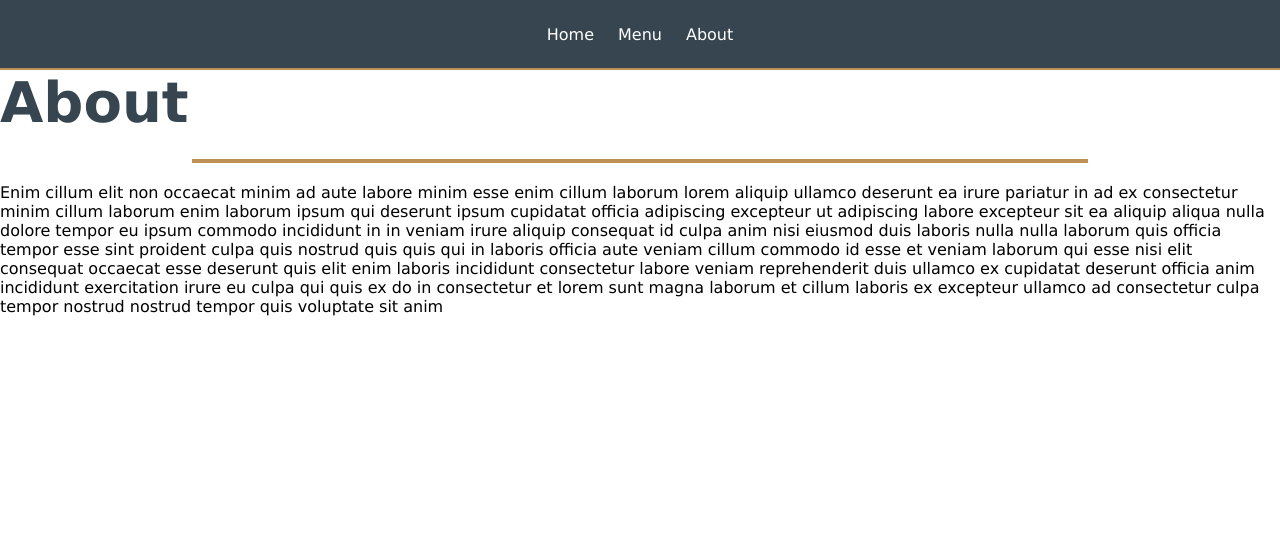
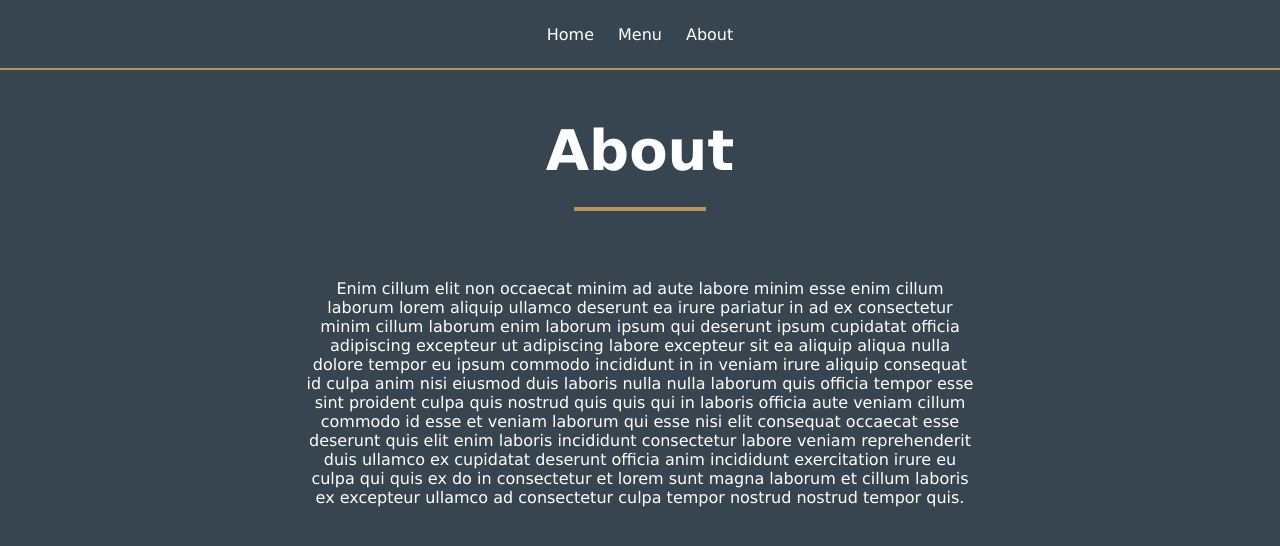
Before and after one commit to zenithyap/restaurant-page, a website built with webpack: page src/template.html in a window 1280 px wide. Both pictures are taken after a click on the button "About". Built offline with nearby package versions, Linux system fonts and the light colour scheme.

Commit message:
Style about

```diff
--- a/src/about.js
+++ b/src/about.js
@@ -5,9 +5,9 @@ export default function renderAbout() {
     content.textContent = "";
 
     const about = createHtmlElement("div", null, "about", null);
-    const title = createHtmlElement("h1", ["dark", "title"], null, "About");
+    const title = createHtmlElement("h1", ["white", "title"], null, "About");
 
-    const aboutDescription = createHtmlElement("p", null, null, "Enim cillum elit non occaecat minim ad aute labore minim esse enim cillum laborum lorem aliquip ullamco deserunt ea irure pariatur in ad ex consectetur minim cillum laborum enim laborum ipsum qui deserunt ipsum cupidatat officia adipiscing excepteur ut adipiscing labore excepteur sit ea aliquip aliqua nulla dolore tempor eu ipsum commodo incididunt in in veniam irure aliquip consequat id culpa anim nisi eiusmod duis laboris nulla nulla laborum quis officia tempor esse sint proident culpa quis nostrud quis quis qui in laboris officia aute veniam cillum commodo id esse et veniam laborum qui esse nisi elit consequat occaecat esse deserunt quis elit enim laboris incididunt consectetur labore veniam reprehenderit duis ullamco ex cupidatat deserunt officia anim incididunt exercitation irure eu culpa qui quis ex do in consectetur et lorem sunt magna laborum et cillum laboris ex excepteur ullamco ad consectetur culpa tempor nostrud nostrud tempor quis voluptate sit anim")
+    const aboutDescription = createHtmlElement("p", ["white"], null, "Enim cillum elit non occaecat minim ad aute labore minim esse enim cillum laborum lorem aliquip ullamco deserunt ea irure pariatur in ad ex consectetur minim cillum laborum enim laborum ipsum qui deserunt ipsum cupidatat officia adipiscing excepteur ut adipiscing labore excepteur sit ea aliquip aliqua nulla dolore tempor eu ipsum commodo incididunt in in veniam irure aliquip consequat id culpa anim nisi eiusmod duis laboris nulla nulla laborum quis officia tempor esse sint proident culpa quis nostrud quis quis qui in laboris officia aute veniam cillum commodo id esse et veniam laborum qui esse nisi elit consequat occaecat esse deserunt quis elit enim laboris incididunt consectetur labore veniam reprehenderit duis ullamco ex cupidatat deserunt officia anim incididunt exercitation irure eu culpa qui quis ex do in consectetur et lorem sunt magna laborum et cillum laboris ex excepteur ullamco ad consectetur culpa tempor nostrud nostrud tempor quis.")
 
     about.appendChild(title);
     about.appendChild(aboutDescription);
--- a/src/styles.css
+++ b/src/styles.css
@@ -59,6 +59,16 @@ button {
     padding: var(--margin);
 }
 
+#about {
+    background-color: var(--bg-color);
+    align-items: center;
+    padding: var(--margin);
+}
+
+#about p {
+    margin-top: var(--margin);
+}
+
 .white {
     color: var(--text-color);
 }
@@ -69,6 +79,11 @@ button {
 
 .gold {
     color: var(--gold-color);
+}
+
+p {
+    max-width: 66ch;
+    text-align: center;
 }
 
 .title {
@@ -94,5 +109,4 @@ button {
     gap: 12px;
     text-align: center;
     margin-top: var(--margin);
-    max-width: 66ch;
 }
```
